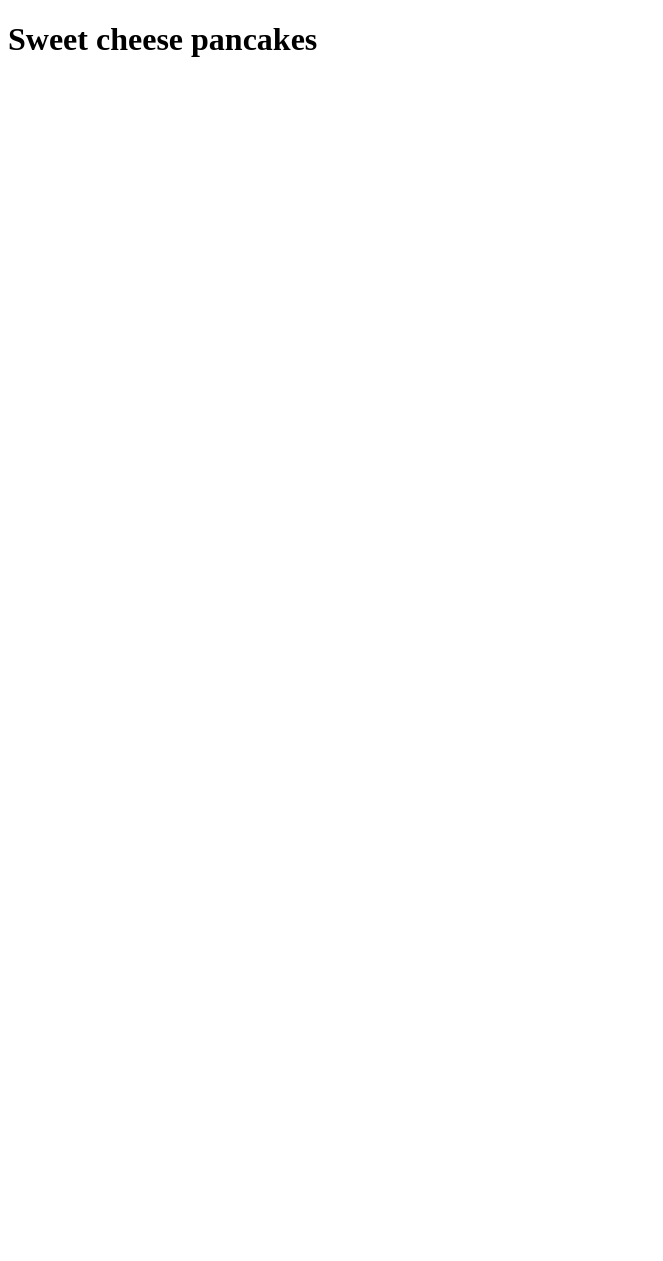
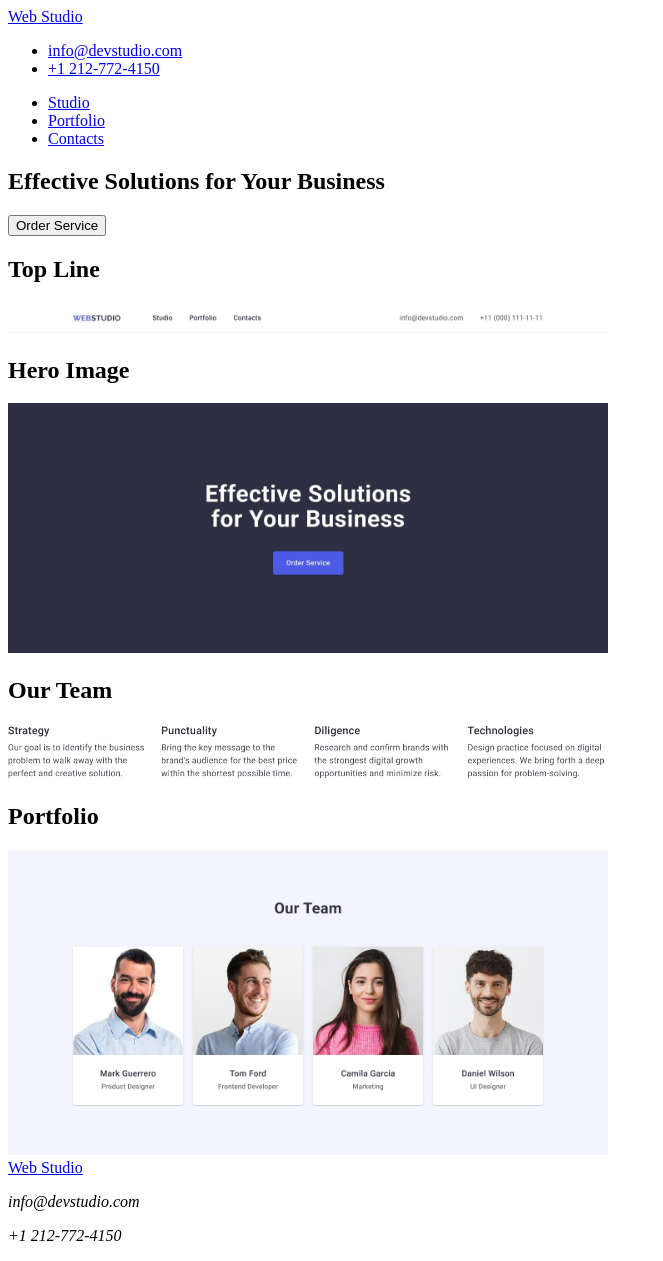
Before and after one commit to aylinkaragoz/goit-markup-hw-01, a plain HTML site: page index.html in a window 1280 px wide. Shown: the whole page, without its empty margins (0-663 px from the left). Before the commit the page ends 800 px from the top, so only its background shows below. Drawn offline with Linux system fonts and the light colour scheme.

Commit message:
HTML yapısı ödev kriterlerine uygun şekilde tamamlandı

```diff
--- a/index.html
+++ b/index.html
@@ -1,10 +1,66 @@
 <!DOCTYPE html>
-<html lang="en">
-  <head>
-    <meta charset="UTF-8" />
-    <title>My First Page</title>
-  </head>
-  <body>
-    <h1>Sweet cheese pancakes</h1>
-  </body>
+<html lang="tr">
+
+<head>
+  <meta charset="UTF-8" />
+  <meta name="viewport" content="width=device-width, initial-scale=1.0" />
+  <title>Web Studio</title>
+</head>
+
+<body>
+  <header>
+    <a href="/">Web Studio</a>
+
+    <!-- İletişim bilgileri nav dışında -->
+    <ul>
+      <li><a href="mailto:info@devstudio.com">info@devstudio.com</a></li>
+      <li><a href="tel:+12127724150">+1 212-772-4150</a></li>
+    </ul>
+
+    <!-- Navigation -->
+    <nav>
+      <ul>
+        <li><a href="#studio">Studio</a></li>
+        <li><a href="#portfolio">Portfolio</a></li>
+        <li><a href="#contacts">Contacts</a></li>
+      </ul>
+    </nav>
+  </header>
+
+  <main>
+    <section>
+      <h1>Effective Solutions for Your Business</h1>
+      <button type="button">Order Service</button>
+    </section>
+
+    <section>
+      <h2>Top Line</h2>
+      <img src="images/top-line.jpg" width="600" alt="Üst kısımda stüdyo tanıtım görseli" />
+    </section>
+
+    <section>
+      <h2>Hero Image</h2>
+      <img src="images/hero-image.jpg" width="600" alt="Şirketimizin kahraman görseli" />
+    </section>
+
+    <section>
+      <h2>Our Team</h2>
+      <img src="images/section-1.jpg" width="600" alt="Ekibimiz çalışırken" />
+    </section>
+
+    <section>
+      <h2>Portfolio</h2>
+      <img src="images/section-2.jpg" width="600" alt="Portföy örnekleri" />
+    </section>
+  </main>
+
+  <footer>
+    <a href="/">Web Studio</a>
+    <address>
+      <p>info@devstudio.com</p>
+      <p>+1 212-772-4150</p>
+    </address>
+  </footer>
+</body>
+
 </html>
```
Also changed, not shown: images/footer.jpg (added), images/hero-image.jpg (added), images/section-1.jpg (added), images/section-2.jpg (added), images/top-line.jpg (added), 2 other files.
